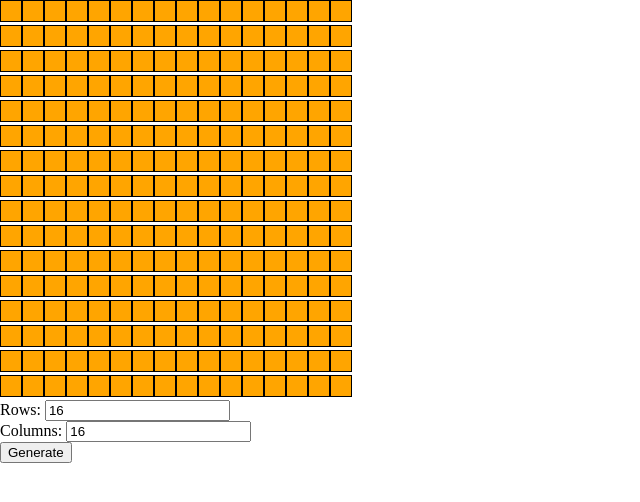
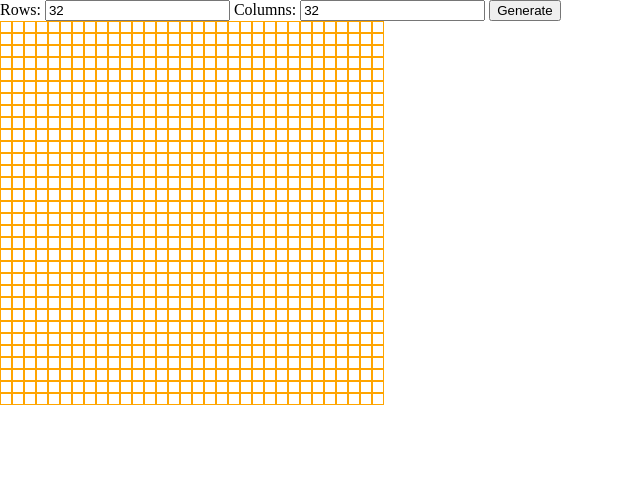
Before and after one commit to data4pass/etch-a-sketch, a plain HTML site: page index.html in a window 1280 px wide. Both pictures are taken after a click on the button "Generate". Shown: the whole page, without its empty margins (0-640 px from the left). Drawn offline with Linux system fonts and the light colour scheme.

Commit message:
Barebones of the working product

```diff
--- /dev/null
+++ b/custom.css
@@ -0,0 +1,3 @@
+#canvas{
+    font-size: 0;
+}
--- a/index.html
+++ b/index.html
@@ -5,22 +5,20 @@
     <meta name="viewport" content="width=device-width, initial-scale=1.0">
     <meta http-equiv="X-UA-Compatible" content="ie=edge">
     <link rel="stylesheet" href="./reset.css">
+    <link rel="stylesheet" href="./custom.css">
     <title>Etch-A-Sketch</title>
 </head>
 <body>
-    <div id="container">
-
+    <form>
+        <label for="Rows">Rows:</label>
+        <input type="number" name="rowsNum" id="rowsField" value="32">
+        <label for="Columns">Columns:</label>
+        <input type="number" name="colsNum" id="colsField" value="32">
+        <input type="button" onclick="generateCanvas()" value="Generate">
+    </form>
+    <div id="canvas">
+        <!-- DOM goes here -->
     </div>
     <script src="./js.js"></script>
-
-    <form>
-        <label for="Rows">Rows:</label>
-        <input type="number" name="rowsNum" id="rowsField" value="16">
-    </form>
-    <form>
-        <label for="Columns">Columns:</label>
-        <input type="number" name="colsNum" id="colsField" value="16">
-    </form>
-        <input type="button" onclick="generateCanvas()" value="Generate">
 </body>
 </html>
--- a/js.js
+++ b/js.js
@@ -1,4 +1,4 @@
-let container = document.querySelector('#container');
+let container = document.querySelector('#canvas');
 let numOfRows;
 let numOfColumns;
 
@@ -18,15 +18,20 @@ function makeSingleRow(numOfColumns){
     row.style.display = 'block';
     row.style.margin = '0';
     container.appendChild(row);
+
     for(a = 0; a < numOfColumns; a++){
         let div = document.createElement('div');
         div.classList.toggle('tile');
-        div.style.width = '20px';
-        div.style.height = '20px';
-        div.style.backgroundColor = 'orange';
-        div.style.border = '1px solid black';
+        div.style.width = '10px';
+        div.style.height = '10px';
+        div.style.backgroundColor = 'white';
+        div.style.border = '1px solid orange';
         div.style.display = 'inline-block';
         row.appendChild(div);
+
+        div.addEventListener('mouseover',function(e){
+            e.target.style.backgroundColor = 'black';
+        });
     }
 }
 
@@ -35,3 +40,7 @@ function makeCanvas(numOfRows, numOfColumns){
         makeSingleRow(numOfColumns);
     }
 }
+
+function randomizeColor(){
+    e.target.style.backgroundColor = 'black';
+}
```
